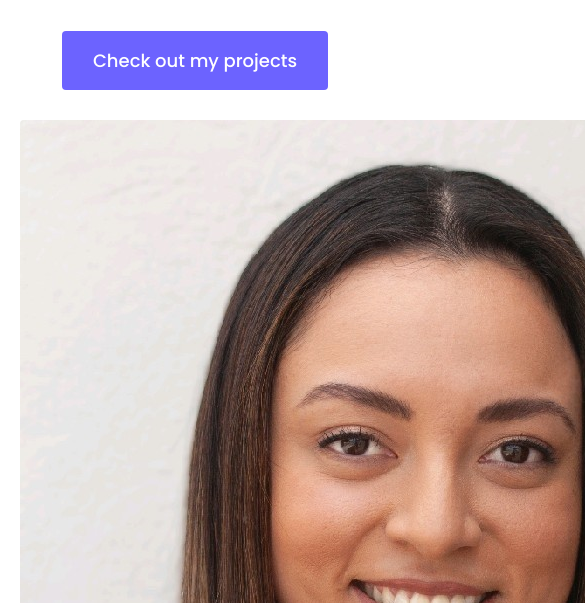
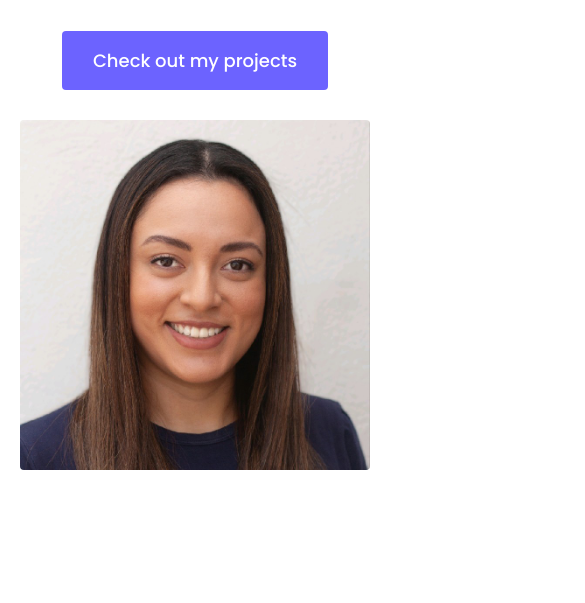
Before and after one commit to Claudiajg91/hwweek3_lesson7, a website: page about.html in a window 390 px wide. Shown: the part 700-1303 px from the top of the page, 585 px wide, since content can reach past the window. Drawn offline with nearby package versions, Linux system fonts and the light colour scheme.

Commit message:
image updated

```diff
--- a/about.html
+++ b/about.html
@@ -69,7 +69,8 @@
 </div>
 </div>
 <div class="col-lg-6">
-<img src="images/claudia.png"  class="img mb-3 rounded"
+<img src="images/claudia.png" width="400"
+height="400" class="img mb-3 rounded"
 alt="img-fluid"/>
 </div>
 </div>
--- a/styles/portfolio.css
+++ b/styles/portfolio.css
@@ -204,8 +204,15 @@ font-size: 26px;
     text-align: center;
   }
 
+  img {
+    width: 100%;
+    height: auto;
+  }
+
   nav a{
     font-size: 14px;
   }
 
+
+
 }
```
